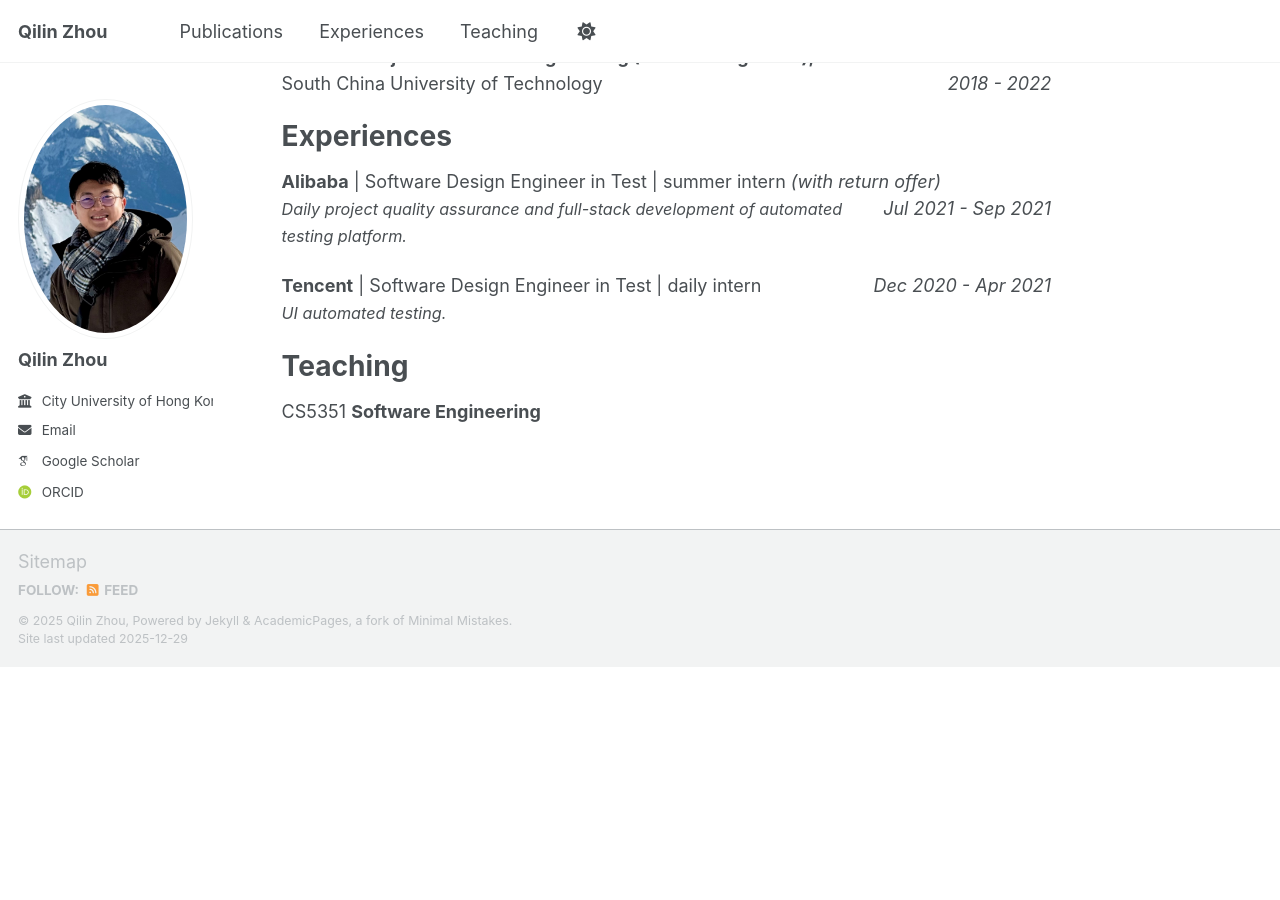
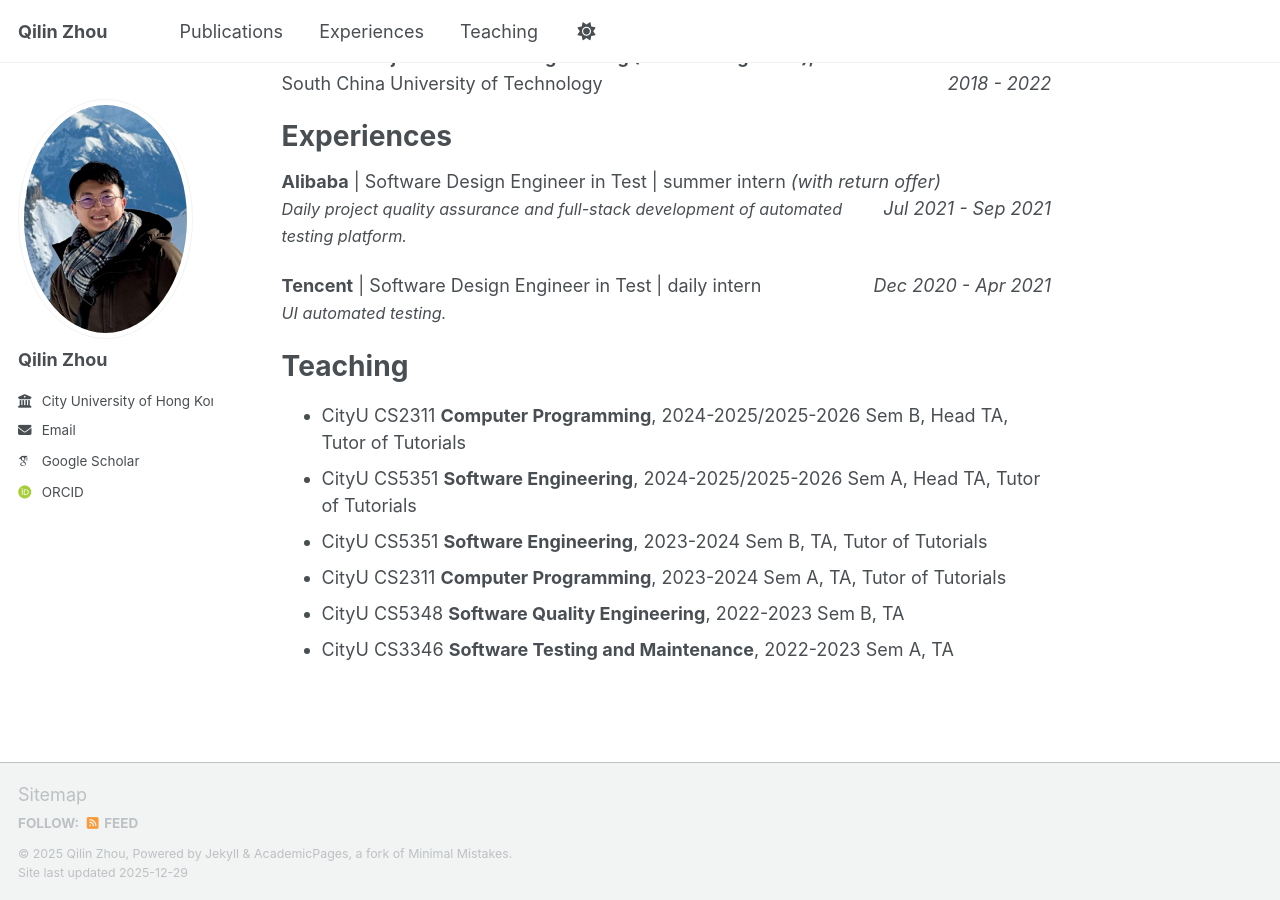
Before and after one commit to qilin-zhou/qilin-zhou.github.io, a Jekyll site: the page built from _pages/about.md, in a window 1280 px wide and 900 px high, scrolled down 1589 px. Built offline with Jekyll 4.4.1, drawn with Linux system fonts in a browser that asks for light colours; some web fonts are replaced; a script bundle is joined from its source files by our own code; library files that are not in the unit come from our copies; before the commit the page ends 2256 px from its top, so only the background shows below that.

Commit message:
Update about.md

```diff
--- a/_pages/about.md
+++ b/_pages/about.md
@@ -61,4 +61,9 @@
 
 Teaching
 ======
-CS5351 **Software Engineering**
+- CityU CS2311 **Computer Programming**, 2024-2025/2025-2026 Sem B, Head TA, Tutor of Tutorials
+- CityU CS5351 **Software Engineering**, 2024-2025/2025-2026 Sem A, Head TA, Tutor of Tutorials
+- CityU CS5351 **Software Engineering**, 2023-2024 Sem B, TA, Tutor of Tutorials
+- CityU CS2311 **Computer Programming**, 2023-2024 Sem A, TA, Tutor of Tutorials
+- CityU CS5348 **Software Quality Engineering**, 2022-2023 Sem B, TA
+- CityU CS3346 **Software Testing and Maintenance**, 2022-2023 Sem A, TA
```
